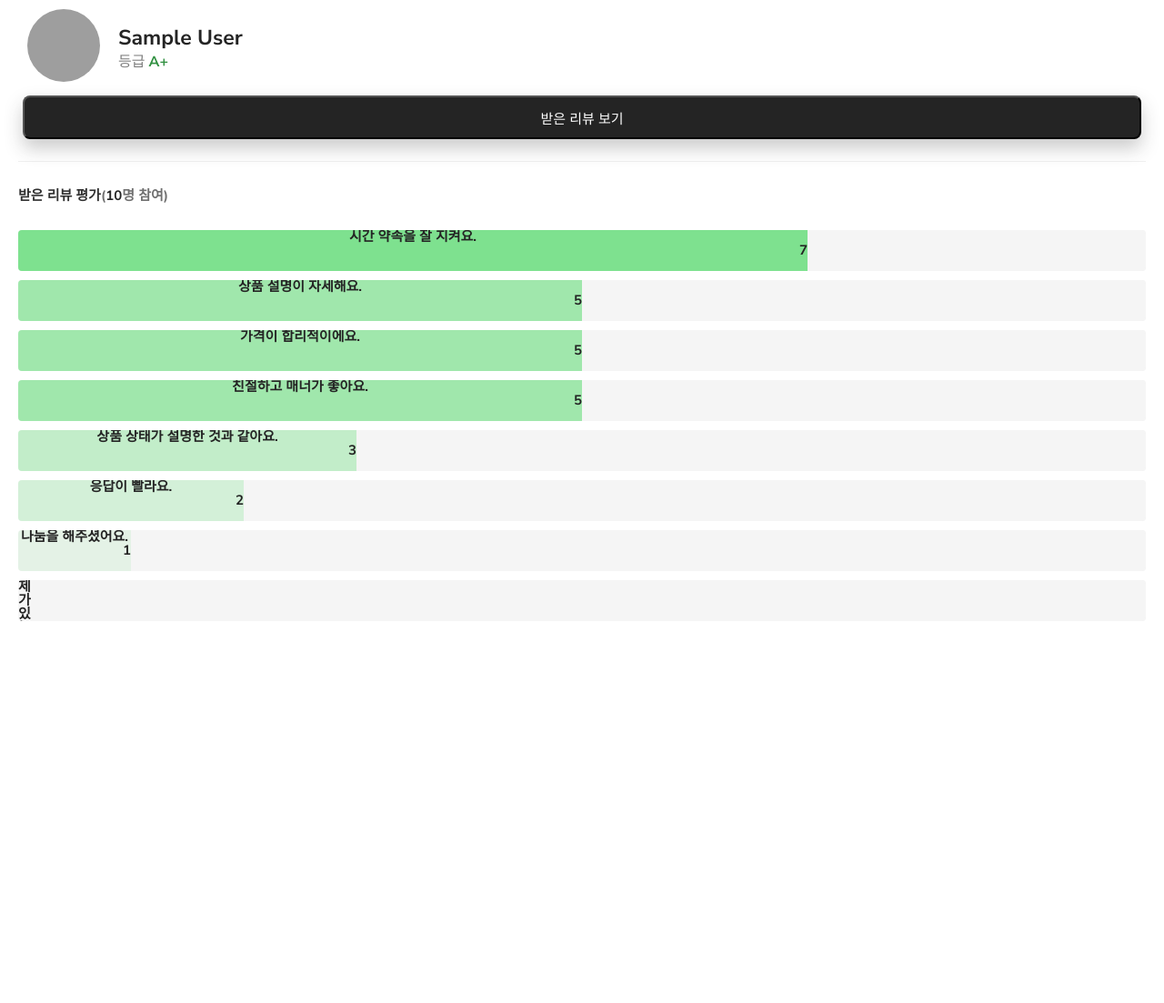
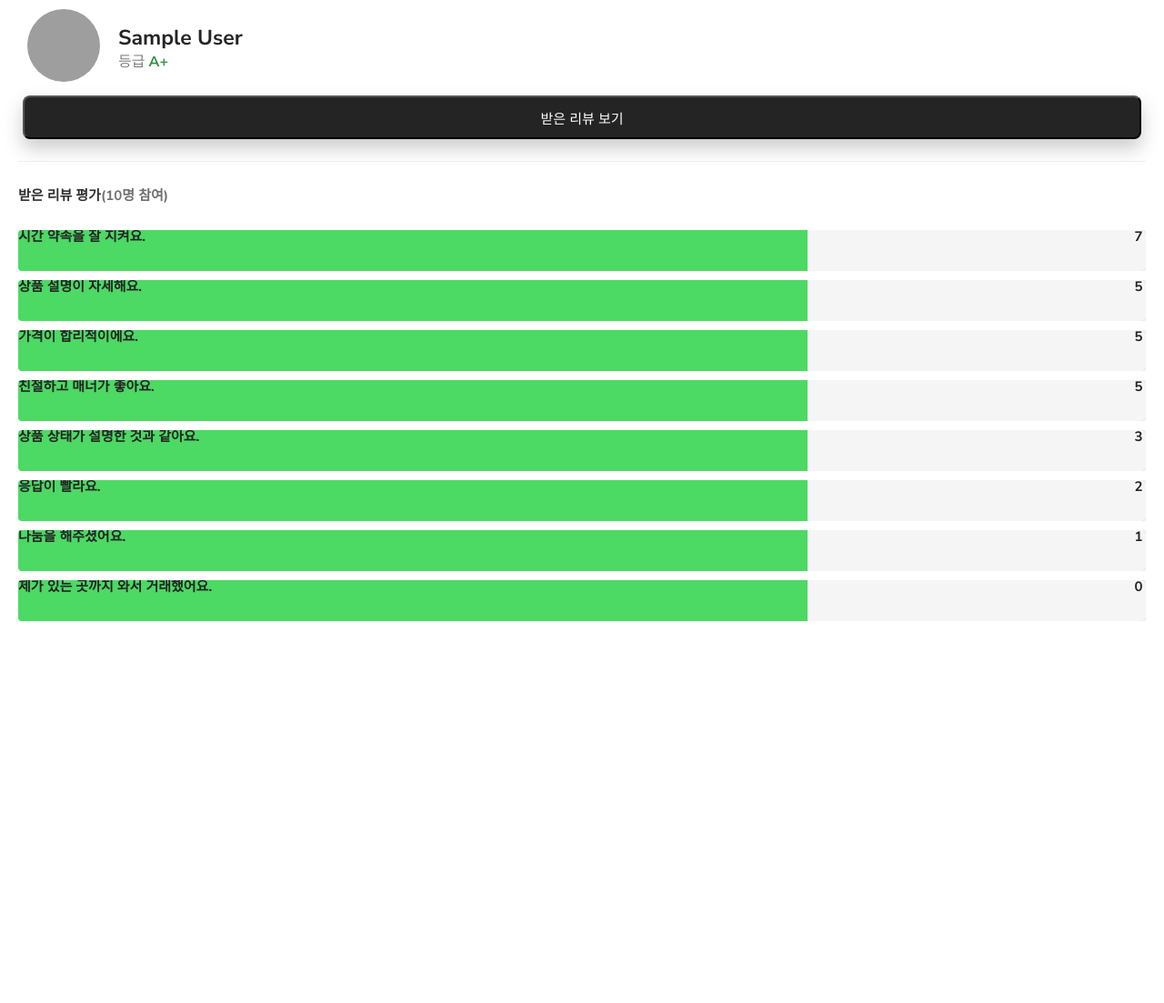
Before and after one commit to hajungIm/ong-market, a Flask app: page /keyword in a window 1280 px wide. Shown: the part 65-1168 px from the top of the page at 91% size. Run offline with Flask 3, Linux system fonts and the light colour scheme; the visitor is signed in with stand-in values (Sample User, id 1); data that the repository does not hold is empty; some libraries are stand-ins or nearby versions; grey boxes are pictures that could not be loaded.

Commit message:
keyword 수정 중

```diff
--- a/static/keyword_style.css
+++ b/static/keyword_style.css
@@ -68,12 +68,14 @@
 }
 
 .keyword_text{
+    position: absolute;
     color: #242424;
     font-size: 15px;
     font-family: Nunito Sans;
     font-weight: 600;
     word-wrap: break-word;
     z-index: 1;
+    text-align: center;
 }
 
 .keyword_num, .keyword_number{
@@ -86,6 +88,11 @@
     z-index: 1;
 }
 
+.keyword_num{
+    position:absolute;
+    text-align: right;
+    padding-left: 99%;
+}
 .keyword_title {
     display: flex;
     align-items: center;
--- a/templates/keyword.html
+++ b/templates/keyword.html
@@ -54,26 +54,23 @@
         >
           받은 리뷰 평가
         </div>
-        <div class="keyword_num" style="color: #707070; font-size: 15px; font-weight: 700">(<span class="keyword_number">10</span>명 참여)</div>
+        <div style="color: #707070; font-size: 15px; font-family: Nunito Sans; font-weight: 700; word-wrap: break-word">(<span class="number">10</span>명 참여)</div>
       </div>
 
       <div class="keyword_box">
         <div class="keyword_box_1">
-          <div class="green_0">
             <div class="keyword_text">
               <label for="time" class="keyword_list1">
                 시간 약속을 잘 지켜요.
               </label>
             </div>
             <div class="keyword_num" id="time">7</div>
-          </div>
+            <div class="green_0"></div>
         </div>
         <div class="keyword_box_1">
           <div class="green_1">
             <div class="keyword_text">
-              <label for="detail" class="keyword_list1"
-                >상품 설명이 자세해요.</label
-              >
+              <label for="detail" class="keyword_list1">상품 설명이 자세해요.</label>
             </div>
             <div class="keyword_num" id="detail">5</div>
           </div>
```
